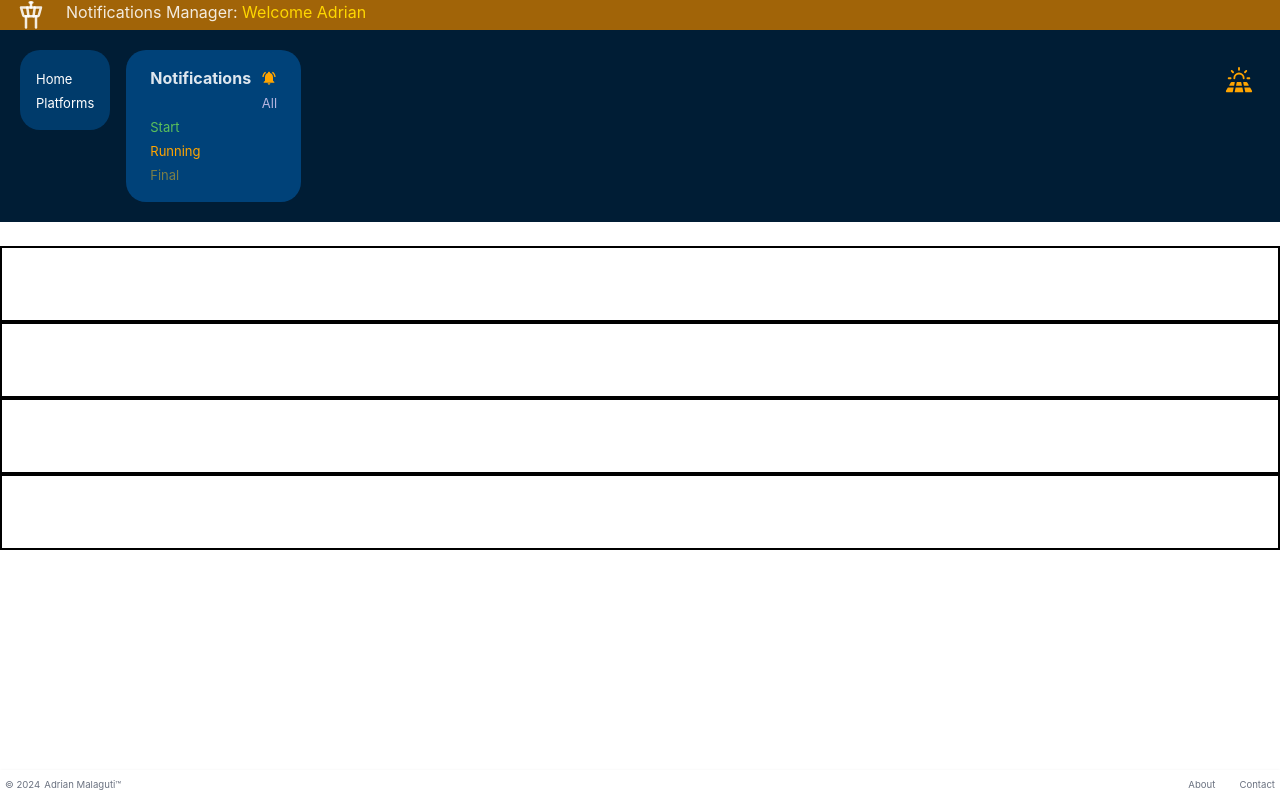
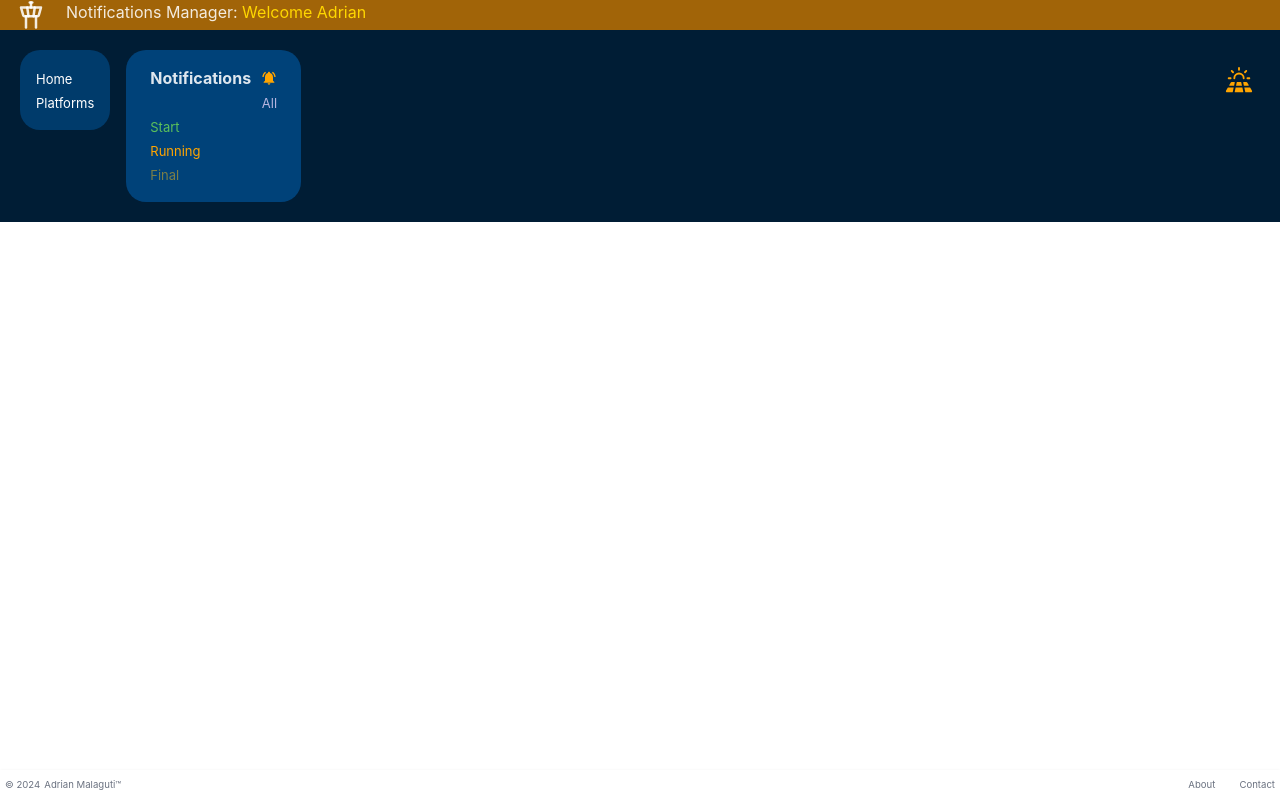
Before and after one commit to amalaguti/react_65675_prj, a React (Vite) app: page / in a window 1280 px wide. Built offline with nearby package versions, Linux system fonts and the light colour scheme.

Commit message:
feat: itemsContainer style

```diff
--- a/src/components/common/productCard/ProductCard.jsx
+++ b/src/components/common/productCard/ProductCard.jsx
@@ -1,8 +1,9 @@
+import "./productCard.css";
+
 export const ProductCard = (props) => {
-  console.log(props);
 
   return (
-    <div style={{ border: "2px solid black" }}>
+    <div className="product-card">
       <h3>
         <b>{props.titulo}</b>
       </h3>
--- a/src/components/common/productCard/productCard.css
+++ b/src/components/common/productCard/productCard.css
@@ -0,0 +1,3 @@
+.product-card {
+    border: 2px solid white;
+}
```
